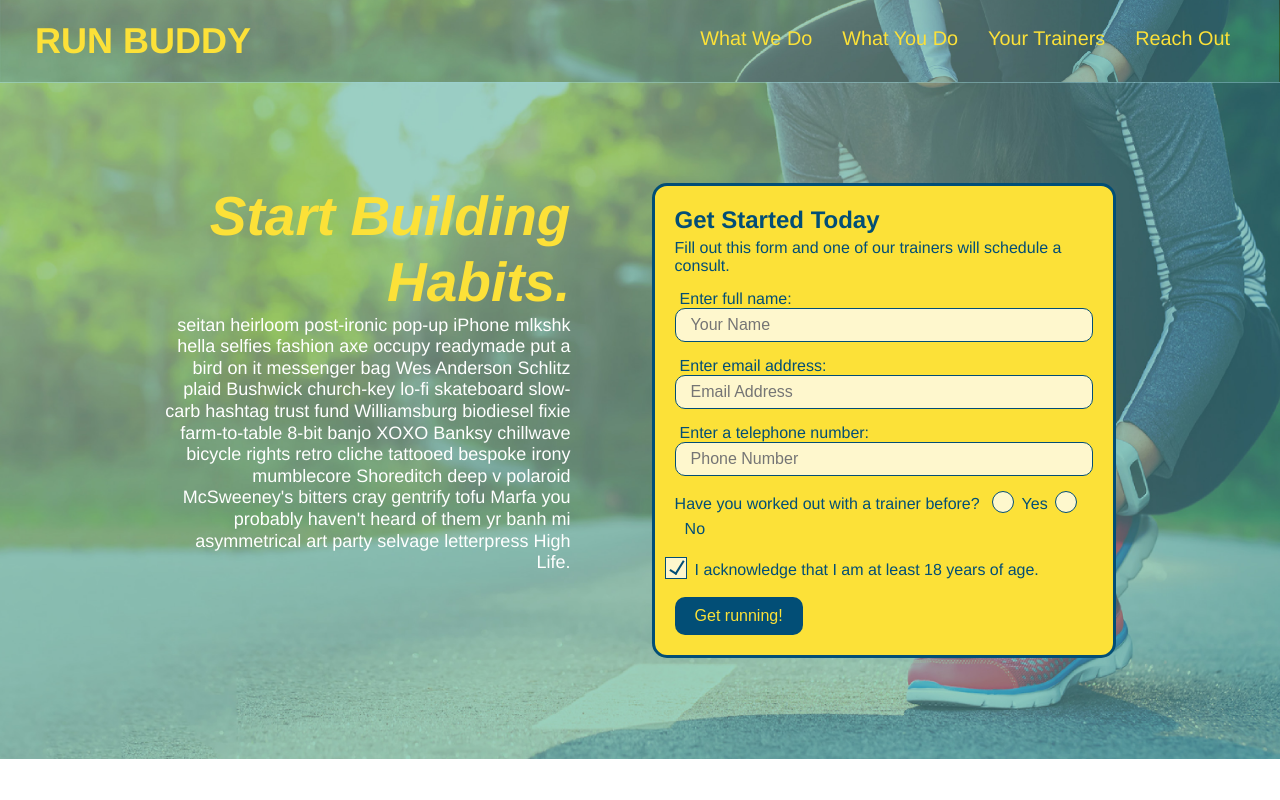
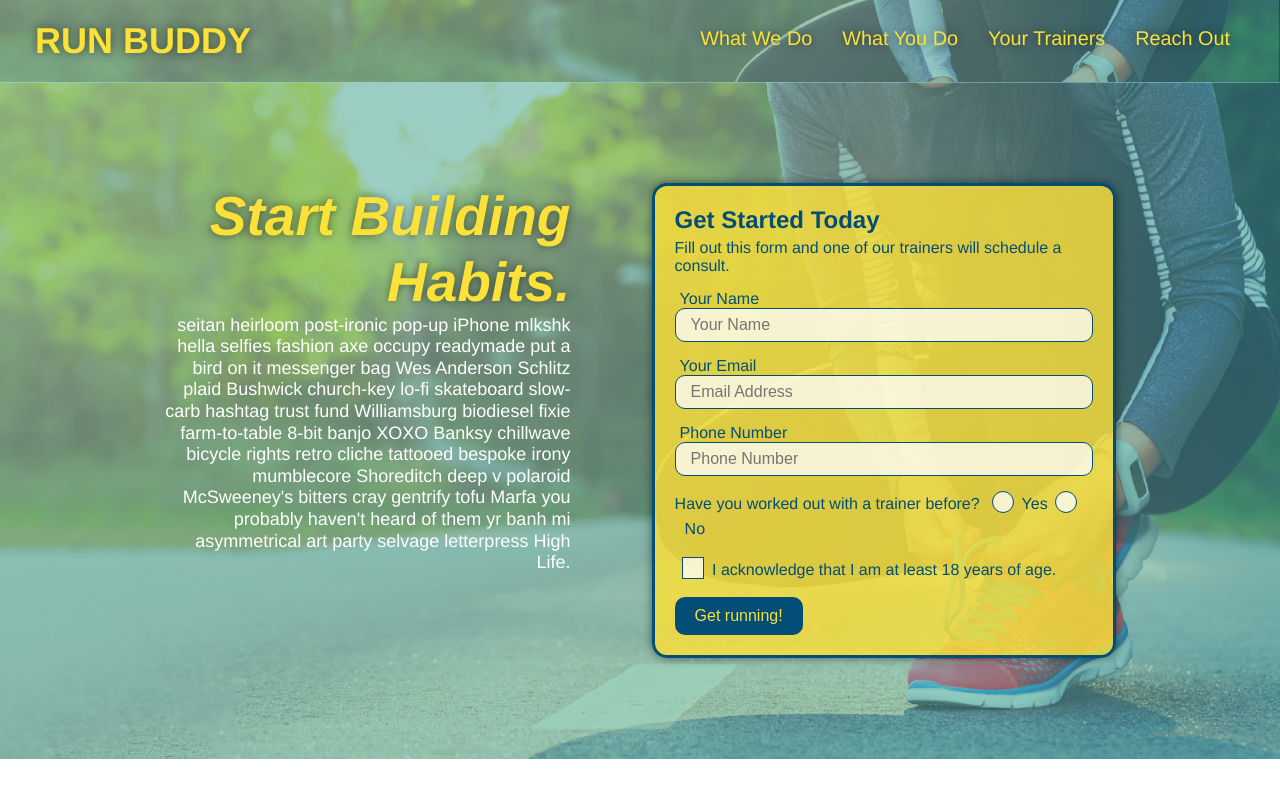
Before and after one commit to ksknight81/run-buddy, a plain HTML site: page index.html in a window 1280 px wide. Shown: the top 800 px of the page. Drawn offline with Linux system fonts and the light colour scheme.

Commit message:
added files from code snapshot

```diff
--- a/assets/css/style.css
+++ b/assets/css/style.css
@@ -1,15 +1,14 @@
-* {
-  box-sizing: border-box;
-  margin: 0;
-  padding: 0;
-}
-
 :root {
   --primary-color: #fce138;
   --secondary-color: #024e76;
   --tertiary-color: #39a6b2;
 }
 
+* {
+  box-sizing: border-box;
+  margin: 0;
+  padding: 0;
+}
 
 body {
   color: var(--tertiary-color);
@@ -25,12 +24,11 @@ header {
   display: flex;
   justify-content: space-between;
   flex-wrap: wrap;
+  position: sticky;
   position: -webkit-sticky;
-  position: sticky;
   top: 0;
-  background-image: url('../images/hero-bg.jpg');
+  background-image: url("../images/hero-bg.jpg");
   background-size: cover;
-  background-position: center;
   background-attachment: fixed;
   background-position: 80%;
   z-index: 9999;
@@ -41,12 +39,12 @@ header h1 {
   margin: 0;
   font-size: 36px;
   color: var(--primary-color);
-  text-shadow: 0 0 10px rgba (0, 0, 0, 0.5);
+  text-shadow: 0 0 10px rgba(0, 0, 0, 0.5);
 }
 
 header a {
   text-decoration: none;
-  color: var(--primary-color) ;
+  color: var(--primary-color);
 }
 
 header nav {
@@ -65,7 +63,7 @@ header nav ul li a {
   padding: 10px 15px;
   font-weight: lighter;
   font-size: 1.55vw;
-  text-shadow: 0 0 10px rgba (0, 0, 0, 0.5);
+  text-shadow: 0 0 10px rgba(0, 0, 0, 0.5);
 }
 
 header nav ul li a:hover {
@@ -112,13 +110,12 @@ section {
 
 /* HERO STYLES START */
 .hero {
-  align-items: flex-start;
   background-image: url('../images/hero-bg.jpg');
   background-size: cover;
-  background-position: center;
   display: flex;
   justify-content: center;
   flex-wrap: wrap;
+  align-items: flex-start;
   background-attachment: fixed;
   background-position: 80%;
 }
@@ -130,22 +127,28 @@ section {
   color: #fff;
   font-size: 18px;
   line-height: 1.2;
-  text-shadow: 0 0 10px rgba (0, 0, 0, 0.5);
 }
 
 .hero-cta h2 {
   font-style: italic;
   font-size: 55px;
   color: var(--primary-color);
+  text-shadow: 0 0 10px rgba(0, 0, 0, 0.5);
 }
 
 .hero-form {
   border: 3px solid var(--secondary-color);
-  background-color: var(--primary-color);
+  background-color: rgba(255, 225, 56, 0.8);
   padding: 20px;
   color: var(--secondary-color);
   width: 40%;
   margin: 3.5%;
+  border-radius: 15px;
+  box-shadow: 0 0 10px rgba(0, 0, 0, 0.5);
+}
+
+.hero-form button:hover {
+  background-color: var(--tertiary-color);
 }
 
 .hero-form h3 {
@@ -214,8 +217,8 @@ section {
 
 .radio-wrapper label::after {
   content: "";
+  height: 20px;
   width: 20px;
-  height: 20px;
   border-radius: 50%;
   background: var(--secondary-color);
   position: absolute;
@@ -236,20 +239,14 @@ section {
   transform: rotate(-58deg);
 }
 
-.radio-wrapper input:checked + label {
-  font-weight: bold;
-}
-
-.checkbox-wrapper input + label::after, .radio-wrapper input + label::after {
+.checkbox-wrapper input + label::after,
+.radio-wrapper input + label::after {
   content: none;
 }
 
-.checkbox-wrapper input:checked + label::after, .radio-wrapper input:checked + label::after {
+.checkbox-wrapper input:checked + label::after,
+.radio-wrapper input:checked + label::after {
   content: "";
-}
-
-.hero-form button:hover {
-  background-color: var(--tertiary-color);
 }
 /* HERO STYLES END */
 
@@ -275,7 +272,6 @@ section {
 /* SECTION TITLE STYLES END */
 
 /* WHAT WE DO STYLES */
-
 .intro p {
   line-height: 1.7;
   color: var(--tertiary-color);
@@ -302,8 +298,8 @@ section {
   justify-content: space-between;
 }
 
-.step:not(:last-child) {
-  border-bottom: 1px solid var(--tertiary-color);
+.step:last-child {
+  border-bottom: none;
 }
 
 .step h3 {
@@ -342,7 +338,6 @@ section {
   line-height: 1.5;
   color: var(--secondary-color);
 }
-
 /* WHAT YOU DO STYLES END */
 
 /* MEET THE TRAINERS START */
@@ -462,14 +457,6 @@ section {
 .contact-info a {
   color: var(--primary-color);
 }
-
-.hero-form {
-  box-shadow: 0 0 10px rbga(252, 225, 56, 0.8);
-  background-color: var(--primary-color);
-  border-radius: 15px;
-}
-
-
 /* REACH OUT STYLES END */
 
 /* UTILITIES */
@@ -492,35 +479,44 @@ section {
     justify-content: center;
     position: relative;
   }
+
   header h1 {
     width: 100%;
     text-align: center;
   }
+
   header nav ul {
     margin-top: 20px;
-    width: 100;
+    width: 100%;
     justify-content: center;
   }
+
   header nav ul li a {
     font-size: 20px;
   }
+
   footer h2, footer div {
     text-align: center;
     width: 100%;
   }
+
   .hero-cta, .hero-form {
     width: 100%;
   }
+
   .hero-cta {
     text-align: center;
   }
+
   .section-title {
     width: 80%;
   }
+
   .trainer {
     flex: 0 70%;
   }
-  .contact-info iframe {
+
+  .contact-info iframe{
     flex: 1 100%;
   }
 }
@@ -530,23 +526,31 @@ section {
   section {
     padding: 30px 15px;
   }
+
   .step h3 {
     flex: 1 100%;
     text-align: center;
   }
+
   .step-info {
     flex: 2 100%;
     text-align: center;
     justify-content: center;
   }
+
   .step-img {
     flex: 0 32%;
     margin-right: 0;
     margin-top: 15px;
     margin-bottom: 15px;
   }
+
   .step-text {
     flex: 100%;
+  }
+
+  .trainer-bio h3, .trainer-bio h4 {
+    display: block;
   }
 }
 
@@ -555,21 +559,27 @@ section {
   .hero-form button {
     width: 100%;
   }
+
   .section-title {
     width: 95%;
   }
+
   .intro p {
     width: 100%;
   }
+
   .trainer {
     flex: 0 100%;
   }
+
   .contact-info {
     text-align: center;
   }
+
   .contact-info > * {
     flex: 0 100%;
   }
+
   .contact-form {
     order: 3;
   }
--- a/index.html
+++ b/index.html
@@ -2,8 +2,8 @@
 <html lang="en">
   <head>
     <meta charset="UTF-8" />
+    <meta name="viewport" content="width=device-width, initial-scale=1.0" />
     <link rel="stylesheet" href="./assets/css/style.css">
-    <meta name="viewport" content="width=device-width, initial-scale=1.0" />
     <title>Run Buddy</title>
   </head>
   <body>
@@ -26,7 +26,6 @@
           <li>
             <a href="#reach-out">Reach Out</a>
           </li>
-
         </ul>
       </nav>
     </header>
@@ -49,11 +48,11 @@
         <h3>Get Started Today</h3>
         <p>Fill out this form and one of our trainers will schedule a consult.</p>
         <form>
-          <label for="name">Enter full name:</label>
+          <label for="name">Your Name</label>
           <input type="text" placeholder="Your Name" id="name" name="name" class="form-input" />
-          <label for="email">Enter email address:</label>
+          <label for="email">Your Email</label>
           <input type="email" placeholder="Email Address" id="email" name="email" class="form-input" />
-          <label for="phone">Enter a telephone number:</label>
+          <label for="phone">Phone Number</label>
           <input type="tel" placeholder="Phone Number" name="phone" id="phone" class="form-input" />
           <p>
             Have you worked out with a trainer before?
@@ -62,16 +61,14 @@
               <label for="trainer-yes">Yes</label>
             </span>
             <span class="radio-wrapper">
-            <input type="radio" name="trainer-confirm" id="trainer-no"/>
+              <input type="radio" name="trainer-confirm" id="trainer-no" />
               <label for="trainer-no">No</label>
             </span>
           </p>
           <p>
             <span class="checkbox-wrapper">
-            <label for="checkbox">
-              I acknowledge that I am at least 18 years of age.
-            </label>
               <input type="checkbox" name="checkpoint1" id="checkbox" />
+              <label for="checkbox">I acknowledge that I am at least 18 years of age.</label>
             </span>
           </p>
           <button type="submit">
```
Also changed, not shown: privacy-policy.html (+1 -1 lines). Lines whose indentation alone changed are shown as unchanged.
